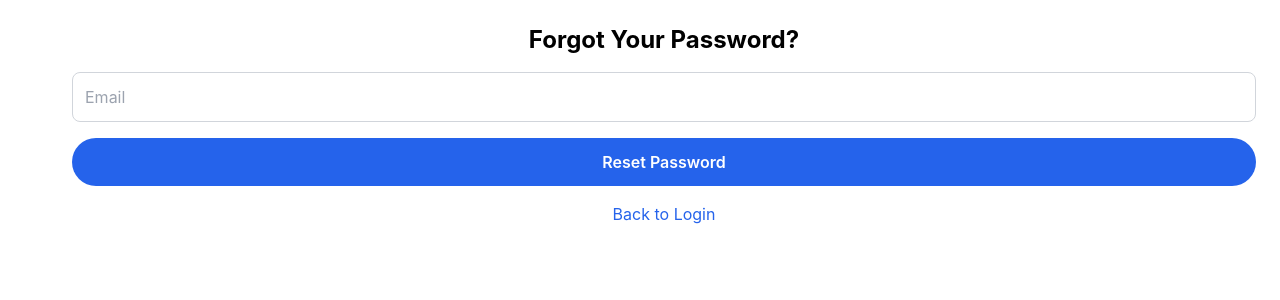
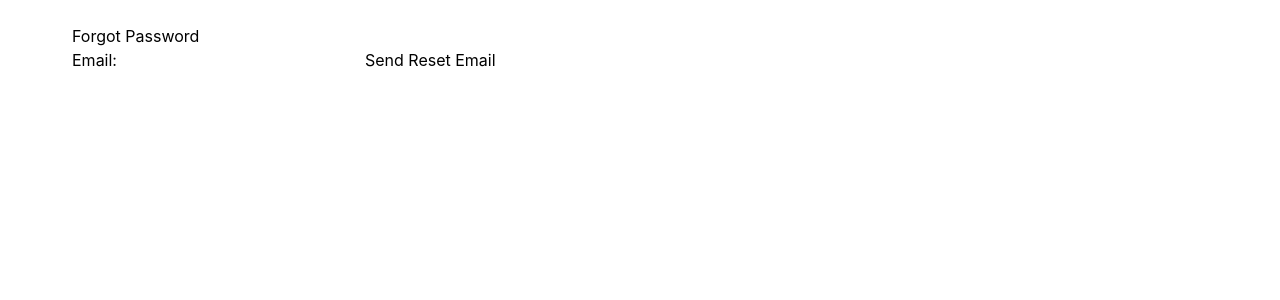
Before and after one commit to Alexis12119/inventory-management, a React (Create React App) app: page /forgot-password in a window 1280 px wide. Shown: the top 300 px of the page. Built offline with nearby package versions, Linux system fonts and the light colour scheme; no server answers.

Commit message:
feat: update

```diff
--- a/src/components/auth/ForgotPasswordForm.js
+++ b/src/components/auth/ForgotPasswordForm.js
@@ -1,42 +1,37 @@
 import React, { useState } from 'react';
 import { supabase } from './supabaseClient';
-import { useNavigate } from 'react-router-dom';
 
 const ForgotPasswordForm = () => {
-  const [email, setEmail] = useState("");
-  const navigate = useNavigate();
+  const [email, setEmail] = useState('');
+  const [message, setMessage] = useState('');
 
-  const handleForgotPassword = async () => {
+  const handleSubmit = async (e) => {
+    e.preventDefault();
     const { error } = await supabase.auth.resetPasswordForEmail(email, {
       redirectTo: 'https://inventory-management-rust-mu.vercel.app/reset-password',
     });
-    if (error) alert(error.message);
-    else alert("Password reset email sent. Please check your inbox.");
+
+
+    if (error) {
+      setMessage('Error sending reset email: ' + error.message);
+    } else {
+      setMessage('Password reset email sent! Check your inbox.');
+    }
   };
 
   return (
-    <div className="space-y-4">
-      <h2 className="text-2xl font-bold text-center">Forgot Your Password?</h2>
+    <form onSubmit={handleSubmit}>
+      <h2>Forgot Password</h2>
+      <label>Email:</label>
       <input
         type="email"
-        placeholder="Email"
         value={email}
         onChange={(e) => setEmail(e.target.value)}
-        className="w-full border border-gray-300 rounded-lg p-3 focus:outline-none focus:ring-2 focus:ring-blue-500 transition duration-300"
+        required
       />
-      <button
-        onClick={handleForgotPassword}
-        className="bg-blue-600 text-white py-3 px-6 rounded-full w-full hover:bg-blue-700 transition duration-300 font-semibold"
-      >
-        Reset Password
-      </button>
-      <button
-        onClick={() => navigate('/')}
-        className="text-blue-600 hover:underline w-full"
-      >
-        Back to Login
-      </button>
-    </div>
+      <button type="submit">Send Reset Email</button>
+      {message && <p>{message}</p>}
+    </form>
   );
 };
 
--- a/src/components/auth/ResetPasswordForm.js
+++ b/src/components/auth/ResetPasswordForm.js
@@ -1,85 +1,58 @@
-import React, { useState, useEffect } from "react";
-import { useLocation, useNavigate } from "react-router-dom";
-import { supabase } from "./supabaseClient";
+
+// components/auth/ResetPasswordForm.js
+import React, { useState } from 'react';
+import { useNavigate, useSearchParams } from 'react-router-dom';
+import { supabase } from './supabaseClient';
 
 const ResetPasswordForm = () => {
-  const [newPassword, setNewPassword] = useState("");
-  const [tokenVerified, setTokenVerified] = useState(false);
-  const [loading, setLoading] = useState(true);
+  const [password, setPassword] = useState('');
+  const [confirmPassword, setConfirmPassword] = useState('');
+  const [message, setMessage] = useState('');
+  const [searchParams] = useSearchParams();
   const navigate = useNavigate();
-  const location = useLocation();
 
-  // Helper function to extract token from query params
-  const extractTokenFromQuery = () => {
-    console.log("Location object:", location);
-    const queryParams = new URLSearchParams(location.search);
-    return queryParams.get("token"); // Get 'token' from query string
-  };
+  const accessToken = searchParams.get('access_token');
 
-  useEffect(() => {
-    const verifyToken = async () => {
-      const token = extractTokenFromQuery();
-      console.log(token);
+  const handleSubmit = async (e) => {
+    e.preventDefault();
 
-      if (token) {
-        const { error } = await supabase.auth.verifyOtp({
-          type: "recovery", // Type must be 'recovery' for password reset
-          token,
-        });
-
-        if (error) {
-          alert("Invalid or expired token.");
-        } else {
-          setTokenVerified(true); // Token verified successfully
-        }
-      } else {
-        alert("No token found in the URL.");
-      }
-
-      setLoading(false); // Finish loading regardless
-    };
-
-    verifyToken();
-  }, [location]);
-
-  const handleResetPassword = async () => {
-    if (!newPassword) {
-      alert("Please enter a new password.");
+    if (password !== confirmPassword) {
+      setMessage('Passwords do not match!');
       return;
     }
 
-    const { error } = await supabase.auth.updateUser({
-      password: newPassword,
+    const { error } = await supabase.auth.api.updateUser(accessToken, {
+      password: password,
     });
 
     if (error) {
-      alert(error.message);
+      setMessage('Error resetting password: ' + error.message);
     } else {
-      alert("Password reset successful. Please log in.");
-      navigate("/"); // Redirect to login page
+      setMessage('Password has been reset. You can now log in.');
+      navigate('/');
     }
   };
 
-  if (loading) return <div>Loading...</div>;
-  if (!tokenVerified) return <div>Invalid or expired token.</div>;
-
   return (
-    <div className="space-y-4">
-      <h2 className="text-2xl font-bold text-center">Reset Your Password</h2>
+    <form onSubmit={handleSubmit}>
+      <h2>Reset Password</h2>
+      <label>New Password:</label>
       <input
         type="password"
-        placeholder="New Password"
-        value={newPassword}
-        onChange={(e) => setNewPassword(e.target.value)}
-        className="w-full border border-gray-300 rounded-lg p-3 focus:outline-none focus:ring-2 focus:ring-blue-500 transition duration-300"
+        value={password}
+        onChange={(e) => setPassword(e.target.value)}
+        required
       />
-      <button
-        onClick={handleResetPassword}
-        className="bg-blue-600 text-white py-3 px-6 rounded-full w-full hover:bg-blue-700 transition duration-300 font-semibold"
-      >
-        Reset Password
-      </button>
-    </div>
+      <label>Confirm Password:</label>
+      <input
+        type="password"
+        value={confirmPassword}
+        onChange={(e) => setConfirmPassword(e.target.value)}
+        required
+      />
+      <button type="submit">Reset Password</button>
+      {message && <p>{message}</p>}
+    </form>
   );
 };
 
--- a/src/components/modals/Equipments/AddEquipmentModal.js
+++ b/src/components/modals/Equipments/AddEquipmentModal.js
@@ -1,4 +1,3 @@
-
 import React, { useState } from 'react';
 
 const AddEquipmentModal = ({ isOpen, onClose, onAdd }) => {
```
